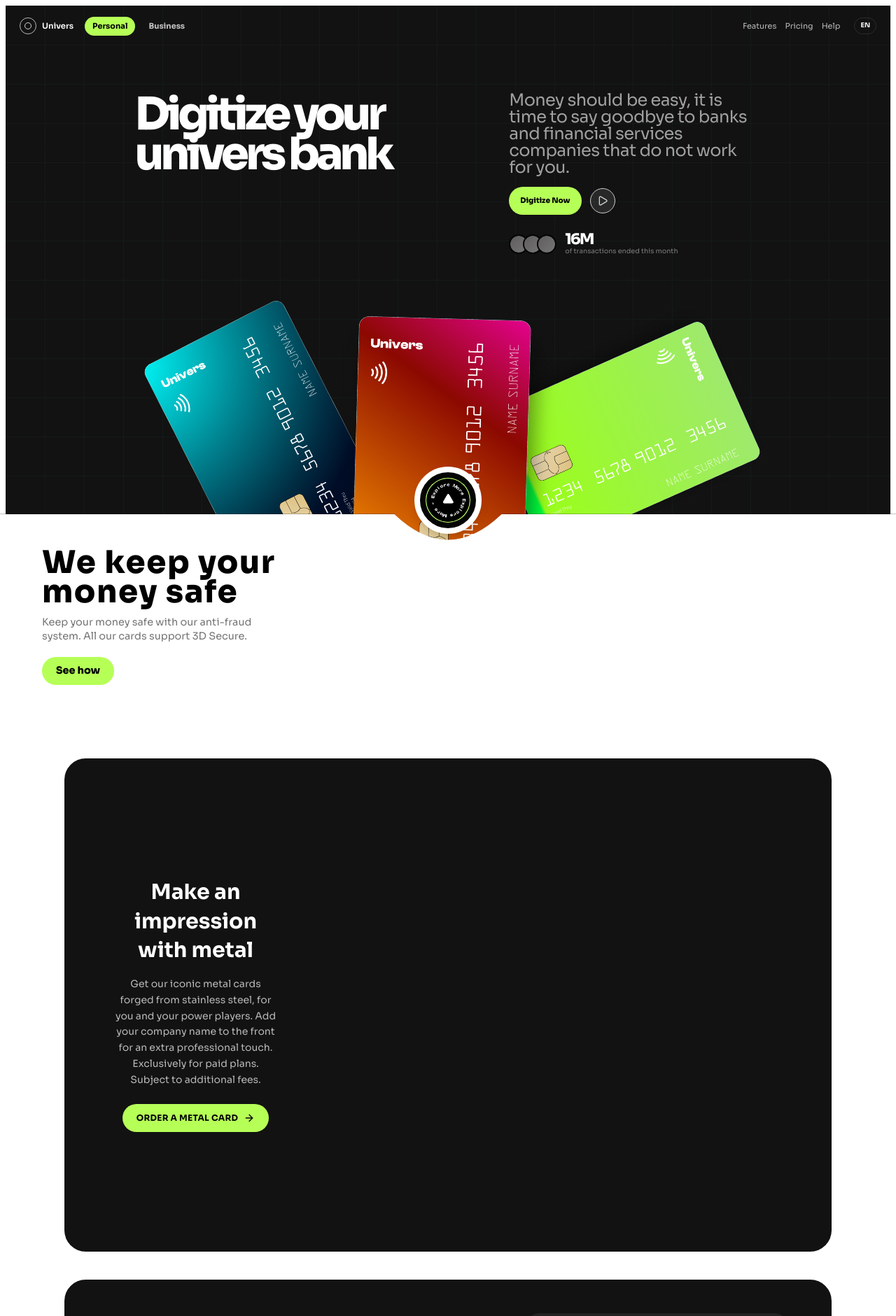
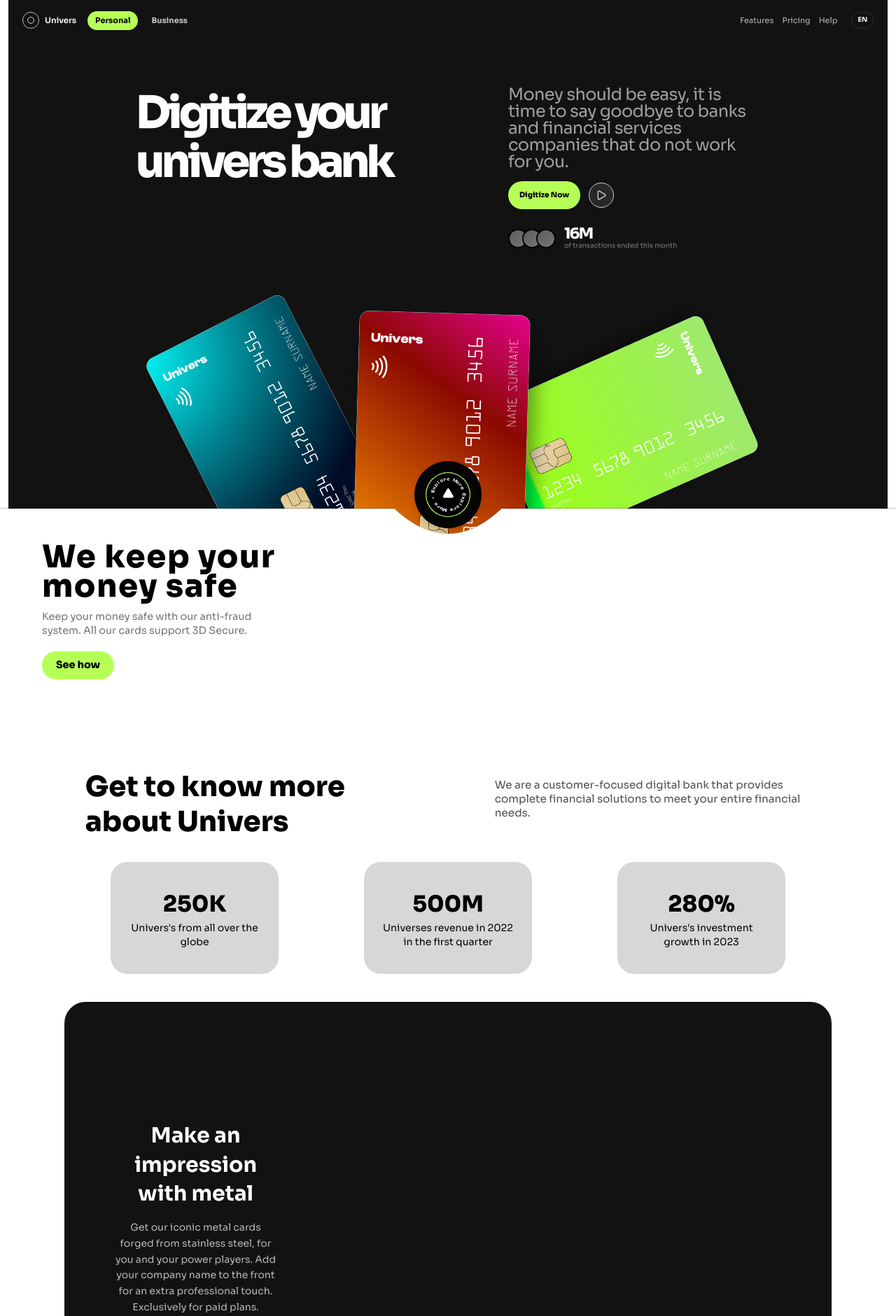
Before and after one commit to sarthakm-dev/landing-page, a Next.js app: page / in a window 1280 px wide. Shown: the top 1881 px of the page at 70% size. Built offline with nearby package versions, Linux system fonts and the light colour scheme.

Commit message:
fix(ui): fix animation durations

```diff
--- a/app/components/landing/ContactSection.tsx
+++ b/app/components/landing/ContactSection.tsx
@@ -1,20 +1,30 @@
-import { ContactFooter } from "./ContactFooter";
-import { Button } from "@/components/ui/button";
+import { ContactFooter } from './ContactFooter';
+import { Button } from '@/components/ui/button';
 
 export function ContactSection() {
   return (
     <>
-      <section id="support" className="flex flex-col gap-10  bg-(--text-secondary) px-4 py-8 text-center text-(--text-primary) sm:px-5">
+      <section
+        id="support"
+        className="flex flex-col gap-10  bg-(--text-secondary) px-4 py-8 text-center text-(--text-primary) sm:px-5"
+      >
         <p className="text-(--text-muted) ">What are you waiting for</p>
         <h2 className="mx-auto max-w-[15ch] text-[2.65rem] font-black leading-[0.96] tracking-[-0.06em]">
           Make your business spending smarter
         </h2>
         <div className="flex justify-center gap-5">
-          <Button className="rounded-md bg-(--bg-primary) px-4 py-2 text-[0.9rem] font-medium text-(--text-primary)">Try Revolut business now</Button>
-          <Button variant="outline" className="rounded-md border-2  px-4 py-2 text-[0.9rem] font-black text-(--text-primary)">Contact Sales</Button>
+          <Button className="rounded-md cursor-pointer   bg-(--bg-primary) px-4 py-2 text-[0.9rem] font-medium text-(--text-primary)">
+            Try Revolut business now
+          </Button>
+          <Button
+            variant="outline"
+            className="rounded-md cursor-pointer   border-2  px-4 py-2 text-[0.9rem] font-black text-(--text-primary)"
+          >
+            Contact Sales
+          </Button>
         </div>
 
-        <ContactFooter/>
+        <ContactFooter />
       </section>
     </>
   );
--- a/app/components/landing/FeaturesSection.tsx
+++ b/app/components/landing/FeaturesSection.tsx
@@ -1,16 +1,15 @@
-"use client";
+'use client';
+import { useRef, useEffect } from 'react';
+import gsap from 'gsap';
+import { ScrollTrigger } from 'gsap/ScrollTrigger';
+import { featureCard, stats } from '@/app/data/landing-content';
+import { ArrowRight, PlayIcon } from 'lucide-react';
+import { ImpressionSection } from '../features/ImpressionSection';
+import { TransfersSection } from '../features/TransfersSection';
+import { Button } from '@/components/ui/button';
+import { Card, CardContent, CardHeader, CardTitle } from '@/components/ui/card';
 
-import { useRef, useEffect } from "react";
-import gsap from "gsap";
-import { ScrollTrigger } from "gsap/ScrollTrigger";
-import { featureCard } from "@/app/data/landing-content";
-import { ArrowRight, PlayIcon } from "lucide-react";
-import { ImpressionSection } from "../features/ImpressionSection";
-import { TransfersSection } from "../features/TransfersSection";
-import { Button } from "@/components/ui/button";
-import { Card, CardContent, CardHeader, CardTitle } from "@/components/ui/card";
-
-if (typeof window !== "undefined") {
+if (typeof window !== 'undefined') {
   gsap.registerPlugin(ScrollTrigger);
 }
 
@@ -20,20 +19,20 @@ export function FeaturesSection() {
   const cardsRef = useRef<HTMLDivElement | null>(null);
 
   useEffect(() => {
-
     if (playRef.current && containerRef.current) {
-      gsap.fromTo(playRef.current,
+      gsap.fromTo(
+        playRef.current,
         { x: 0, opacity: 0, scale: 0.5 },
         {
           x: 120,
           opacity: 1,
           scale: 1,
           duration: 0.8,
-          ease: "back.out(0.5)",
+          ease: 'back.out(0.5)',
           scrollTrigger: {
             trigger: containerRef.current,
-            start: "top 85%",
-            toggleActions: "play reverse play reverse",
+            start: 'top 85%',
+            toggleActions: 'play reverse play reverse',
           },
         }
       );
@@ -50,35 +49,35 @@ export function FeaturesSection() {
           duration: 2,
           scrollTrigger: {
             trigger: cardsRef.current,
-            start: "top 90%",
-            toggleActions: "play reverse play reverse",
+            start: 'top 90%',
+            toggleActions: 'play reverse play reverse',
           },
         }
       );
     }
-
   }, []);
 
   return (
     <section className="bg-(--color-secondary) px-4 py-12 text-(--text-primary) shadow-[0_22px_70px_rgba(0,0,0,0.08)] sm:px-5">
       <div className="flex md:flex-row flex-col gap-4 sm:grid-cols-[0.92fr_1.08fr] sm:items-start px-10">
-
         <div className="w-[50%]">
           <h2 className="max-w-[10ch] text-[2.8rem] font-black leading-[0.94] tracking-[0.1rem]">
             We keep your money safe
           </h2>
-
           <p className="mt-3 max-w-[28ch] text-[0.9rem] leading-5 text-(--text-primary)/55">
             Keep your money safe with our anti-fraud system. All our cards
             support 3D Secure.
           </p>
 
-
-          <div ref={containerRef} className="relative mt-5 flex items-center overflow-visible">
-            <Button asChild className="relative z-20 rounded-full bg-(--bg-primary) px-5 py-2 text-[0.9rem] font-black text-(--text-primary)">
-              <a href="#support">
-                See how
-              </a>
+          <div
+            ref={containerRef}
+            className="relative mt-5 flex items-center overflow-visible"
+          >
+            <Button
+              asChild
+              className="relative z-20 rounded-full bg-(--bg-primary) px-5 py-2 text-[0.9rem] font-black text-(--text-primary)"
+            >
+              <a href="#support">See how</a>
             </Button>
 
             <Button
@@ -86,8 +85,7 @@ export function FeaturesSection() {
               type="button"
               variant="outline"
               size="icon"
-              className="absolute left-0 z-10 flex h-9 w-9 items-center justify-center
-                         rounded-full bg-(--color-accent) text-(--text-secondary)"
+              className="absolute left-0 z-10 flex h-9 w-9 items-center justify-center rounded-full bg-(--color-accent) text-(--text-secondary)"
             >
               <PlayIcon size={16} fill="currentColor" />
             </Button>
@@ -96,11 +94,19 @@ export function FeaturesSection() {
 
         <div ref={cardsRef} className="grid md:grid-cols-2 gap-3">
           {featureCard.map((card, index) => (
-            <Card key={index} className="flex flex-col min-h-26 rounded-[1.15rem] gap-3 bg-[#D7D7D7] p-3">
+            <Card
+              key={index}
+              className="group flex flex-col min-h-26 rounded-[1.15rem] gap-3
+                 bg-(--bg-secondary) p-3 cursor-pointer
+                 transform transition-transform duration-1000 ease-out
+                 hover:bg-black hover:text-white"
+            >
               <CardHeader className="p-0">
-                <CardTitle className="text-[0.9rem] font-black">{card.title}</CardTitle>
+                <CardTitle className="text-[0.9rem] font-black transition-colors duration-500 group-hover:text-white">
+                  {card.title}
+                </CardTitle>
               </CardHeader>
-              <CardContent className="p-0 text-[0.9rem]">
+              <CardContent className="p-0 text-[0.9rem] transition-colors duration-500 group-hover:text-white">
                 {card.content}
                 <div className="flex items-center gap-1 text-xs mt-2">
                   <span>{card.button}</span>
@@ -112,9 +118,48 @@ export function FeaturesSection() {
         </div>
       </div>
 
+      <div className="mt-16 px-10">
+        <div className="flex justify-around">
+          <h2 className="text-[2.5rem] max-w-[15ch] font-black leading-tight">
+            Get to know more about Univers
+          </h2>
+          <p className="mt-3 max-w-[40ch] text-[0.95rem] leading-5 text-(--text-primary)/70">
+            We are a customer-focused digital bank that provides complete
+            financial solutions to meet your entire financial needs.
+          </p>
+        </div>
 
-      <div className="mt-10 px-18"><ImpressionSection /></div>
-      <div className="mt-10 px-18"><TransfersSection /></div>
+        <div className="mt-8 flex justify-evenly gap-6">
+          {stats.map((stat, idx) => (
+            <div
+              key={idx}
+              className="relative w-60 h-40 rounded-3xl  bg-(--bg-secondary) overflow-hidden group"
+            >
+              <div className="absolute inset-0 flex flex-col items-center justify-center p-6 text-center transition-opacity duration-300 group-hover:opacity-0">
+                <div className="text-[2rem] font-black text-(--text-primary)">
+                  {stat.value}
+                </div>
+                <p className="text-sm text-(--text-primary)">{stat.label}</p>
+              </div>
+
+              <div
+                className="absolute inset-0 flex flex-col items-center justify-center p-6 text-center bg-(--color-background) text-(--text-secondary)
+                      transform translate-y-full group-hover:translate-y-0 transition-transform duration-1000 ease-out"
+              >
+                <div className="text-[2rem] font-black">{stat.value}</div>
+                <p className="text-sm">{stat.label}</p>
+              </div>
+            </div>
+          ))}
+        </div>
+      </div>
+
+      <div className="mt-10 px-18">
+        <ImpressionSection />
+      </div>
+      <div className="mt-10 px-18">
+        <TransfersSection />
+      </div>
     </section>
   );
 }
--- a/app/components/landing/HeroSection.tsx
+++ b/app/components/landing/HeroSection.tsx
@@ -1,13 +1,13 @@
-"use client";
-import Image from "next/image";
-import { audienceTabs, navLinks } from "@/app/data/landing-content";
-import { PlayIcon } from "lucide-react";
-import { useEffect, useRef } from "react";
-import gsap from "gsap";
-import { ScrollTrigger } from "gsap/ScrollTrigger";
-import { Button } from "@/components/ui/button";
-import { Badge } from "@/components/ui/badge";
-import { Avatar, AvatarFallback } from "@/components/ui/avatar";
+'use client';
+import Image from 'next/image';
+import { audienceTabs, navLinks } from '@/app/data/landing-content';
+import { PlayIcon } from 'lucide-react';
+import { useEffect, useRef } from 'react';
+import gsap from 'gsap';
+import { ScrollTrigger } from 'gsap/ScrollTrigger';
+import { Button } from '@/components/ui/button';
+import { Badge } from '@/components/ui/badge';
+import { Avatar, AvatarFallback } from '@/components/ui/avatar';
 
 gsap.registerPlugin(ScrollTrigger);
 
@@ -19,7 +19,7 @@ export function HeroSection() {
 
     const ctx = gsap.context(() => {
       gsap.fromTo(
-        ".card",
+        '.card',
         { y: 100, opacity: 0, scale: 0.8 },
         {
           y: 0,
@@ -29,10 +29,10 @@ export function HeroSection() {
           stagger: 0.2,
           scrollTrigger: {
             trigger: heroRef.current,
-            start: "top 80%",
-            toggleActions: "play reverse play reverse",
+            start: 'top 80%',
+            toggleActions: 'play reverse play reverse',
           },
-        },
+        }
       );
     }, heroRef);
 
@@ -43,20 +43,15 @@ export function HeroSection() {
     <section
       ref={heroRef}
       id="hero-section"
-      className="relative bg-(--color-background) px-4 pb-20 pt-4 shadow-[0_24px_90px_rgba(0,0,0,0.4)] sm:px-5 border-t-8 border-x-8   border-white"
-      style={{
-        clipPath: `url(#heroClip)`,
-      }}
+      className="relative bg-(--color-background) px-4 pb-20 pt-4 shadow-[0_24px_90px_rgba(0,0,0,0.4)] sm:px-5  border-x-12 border-white"
     >
-      <svg width="0" height="0" style={{ position: "absolute" }}>
+      <svg className="w-0 h-0 absolute">
         <defs>
           <clipPath id="heroClip" clipPathUnits="objectBoundingBox">
             <path d="M 0,0 L 1,0 L 1,1 L 0.56,1 Q 0.5,1.10 0.44,1 L 0,1 Z" />
           </clipPath>
         </defs>
       </svg>
-
-      <div className="pointer-events-none absolute inset-0 bg-[linear-gradient(rgba(72,255,224,0.12)_1px,transparent_1px),linear-gradient(90deg,rgba(72,255,224,0.12)_1px,transparent_1px)] bg-size-[56px_56px] opacity-30" />
 
       <header className="relative z-10 mb-6 flex items-center justify-between gap-3">
         <div className="flex items-center gap-4">
@@ -70,11 +65,11 @@ export function HeroSection() {
             {audienceTabs.map((tab, index) => (
               <Badge
                 key={tab}
-                variant={index === 0 ? "default" : "secondary"}
+                variant={index === 0 ? 'default' : 'secondary'}
                 className={`rounded-full px-2.5 py-1 text-[0.7rem] font-bold ${
                   index === 0
-                    ? "bg-(--bg-primary) text-(--text-primary)"
-                    : "bg-(--color-secondaryt)/8 text-(--text-secondary)/75"
+                    ? 'bg-(--bg-primary) text-(--text-primary)'
+                    : 'bg-(--color-secondaryt)/8 text-(--text-secondary)/75'
                 }`}
               >
                 {tab}
@@ -85,7 +80,7 @@ export function HeroSection() {
 
         <div className="flex items-center gap-5">
           <nav className="hidden items-center gap-3 text-[0.7rem] text-(--text-secondary)/70 sm:flex">
-            {navLinks.map((link) => (
+            {navLinks.map(link => (
               <a key={link.href} href={link.href}>
                 {link.label}
               </a>
@@ -99,7 +94,7 @@ export function HeroSection() {
 
       <div className="relative z-10 flex flex-col justify-evenly px-6 pt-14 md:flex-row md:mt-0 mt-10">
         <div className="max-w-100 pt-1">
-          <h1 className="md:text-[4rem] max-w-[8ch] font-black leading-[0.9] tracking-[-0.08em] text-[4rem]">
+          <h1 className="md:text-[4rem] max-w-[8ch] font-black leading-[1.1] tracking-[-0.08em] text-[4rem]">
             Digitize your univers bank
           </h1>
         </div>
@@ -132,7 +127,7 @@ export function HeroSection() {
 
           <div className="mt-6 flex items-center gap-3 text-(--text-secondary)">
             <div className="flex -space-x-2">
-              {[0, 1, 2].map((avatar) => (
+              {[0, 1, 2].map(avatar => (
                 <Avatar
                   key={avatar}
                   className="h-7 w-7 border-2 border-[#050505]"
@@ -154,7 +149,7 @@ export function HeroSection() {
       </div>
 
       <div className="relative mx-auto my-8 flex h-48 w-full items-end justify-center sm:h-56">
-        <div className="card absolute left-[12%] top-[4%] w-[37%] rotate-50">
+        <div className="card absolute left-[12%] top-[4%] w-[37%] rotate-50 ">
           <Image
             src="/landing-assets/card-blue.png"
             alt="Blue Univers card"
@@ -188,7 +183,7 @@ export function HeroSection() {
         </div>
 
         <div className="absolute -bottom-35 left-1/2 z-40 -translate-x-1/2">
-          <div className="flex h-24 w-24 items-center justify-center rounded-full border-8 border-white bg-[#050505] shadow-lg">
+          <div className="flex h-24 w-24 items-center justify-center rounded-full  bg-[#050505] shadow-lg">
             <div className="relative flex h-16 w-16 items-center justify-center rounded-full border border-white/15 bg-(--bg-primary) overflow-hidden transition-transform hover:scale-105">
               <Image
                 src="/landing-assets/explore-more.png"
--- a/app/data/landing-content.ts
+++ b/app/data/landing-content.ts
@@ -1,80 +1,80 @@
 export const navLinks = [
-  { href: "#features", label: "Features" },
-  { href: "#transfers", label: "Pricing" },
-  { href: "#support", label: "Help" },
+  { href: '#features', label: 'Features' },
+  { href: '#transfers', label: 'Pricing' },
+  { href: '#support', label: 'Help' },
 ];
 
 export const stats = [
-  { value: "250K", label: "Univers's from all over the globe" },
-  { value: "500M", label: "Universes revenue in 2022 in the first quarter" },
-  { value: "280%", label: "Univers's investment growth in 2023" },
+  { value: '250K', label: "Univers's from all over the globe" },
+  { value: '500M', label: 'Universes revenue in 2022 in the first quarter' },
+  { value: '280%', label: "Univers's investment growth in 2023" },
 ];
 
 export const featureCards = [
   {
-    title: "Spend like a local on debit cards with great FX rates",
-    body: "Our company cards can go the distance abroad. Spend like a local worldwide in 150 countries with FX at the real exchange rate.",
+    title: 'Spend like a local on debit cards with great FX rates',
+    body: 'Our company cards can go the distance abroad. Spend like a local worldwide in 150 countries with FX at the real exchange rate.',
   },
   {
-    title: "Card spending you can control",
-    body: "Create spending rules, freeze limits instantly, and give every wallet clear approval flows without leaving the dashboard.",
+    title: 'Card spending you can control',
+    body: 'Create spending rules, freeze limits instantly, and give every wallet clear approval flows without leaving the dashboard.',
   },
   {
-    title: "Stay secure online with virtual debit cards",
-    body: "Protect subscriptions, issue single-use cards, and separate online spending from your core operating balances.",
+    title: 'Stay secure online with virtual debit cards',
+    body: 'Protect subscriptions, issue single-use cards, and separate online spending from your core operating balances.',
   },
 ];
 
 export const efficiencyCards = [
   {
-    eyebrow: "Banking future",
-    title: "Meet your banking future starting from now",
-    body: "Launch standout card experiences with premium onboarding, flexible controls, and a product surface that feels effortless.",
-    accent: "from-[#d8ff57] via-[#ff4cb5] to-[#7d7dff]",
+    eyebrow: 'Banking future',
+    title: 'Meet your banking future starting from now',
+    body: 'Launch standout card experiences with premium onboarding, flexible controls, and a product surface that feels effortless.',
+    accent: 'from-[#d8ff57] via-[#ff4cb5] to-[#7d7dff]',
   },
   {
-    eyebrow: "How it works",
+    eyebrow: 'How it works',
     title: "Let's learn how Univers works",
-    body: "Understand the platform in one glance with guided onboarding, clear controls and confident day-to-day money movement.",
-    accent: "from-[#f948a6] via-[#8f63ff] to-[#6be7ff]",
+    body: 'Understand the platform in one glance with guided onboarding, clear controls and confident day-to-day money movement.',
+    accent: 'from-[#f948a6] via-[#8f63ff] to-[#6be7ff]',
   },
 ];
 
-export const audienceTabs = ["Personal", "Business"];
+export const audienceTabs = ['Personal', 'Business'];
 
-export const supportPills = ["Debit card", "FX exchange", "Virtual cards"];
+export const supportPills = ['Debit card', 'FX exchange', 'Virtual cards'];
 
 export const featureCard = [
   {
-    title: "Card spending you control",
+    title: 'Card spending you control',
     content:
-      "You are the boss.Set limits, track, freeze/unfreeze and decide where cards can be used.",
-    button: "Discover Expenses",
+      'You are the boss. Set limits, track, freeze/unfreeze and decide where cards can be used.',
+    button: 'Discover Expenses',
   },
   {
-    title: "Card spending you control",
+    title: 'Card spending you control',
     content:
-      "You are the boss.Set limits, track, freeze/unfreeze and decide where cards can be used.",
-    button: "Discover Expenses",
+      'You are the boss. Set limits, track, freeze/unfreeze and decide where cards can be used.',
+    button: 'Discover Expenses',
   },
   {
-    title: "Card spending you control",
+    title: 'Card spending you control',
     content:
-      "You are the boss.Set limits, track, freeze/unfreeze and decide where cards can be used.",
-    button: "Discover Expenses",
+      'You are the boss. Set limits, track, freeze/unfreeze and decide where cards can be used.',
+    button: 'Discover Expenses',
   },
   {
-    title: "Card spending you control",
+    title: 'Card spending you control',
     content:
-      "You are the boss.Set limits, track, freeze/unfreeze and decide where cards can be used.",
-    button: "Discover Expenses",
+      'You are the boss. Set limits, track, freeze/unfreeze and decide where cards can be used.',
+    button: 'Discover Expenses',
   },
 ];
 
 export const hover = [
-  { title: "cosmetics", amount: "$100" },
-  { title: "Food", amount: "$45" },
-  { title: "Shopping", amount: "$241" },
-  { title: "Others", amount: "$100" },
-  { title: "Tech", amount: "$45" },
+  { title: 'Cosmetics', amount: '$100' },
+  { title: 'Food', amount: '$45' },
+  { title: 'Shopping', amount: '$241' },
+  { title: 'Others', amount: '$100' },
+  { title: 'Tech', amount: '$45' },
 ];
--- a/app/globals.css
+++ b/app/globals.css
@@ -64,3 +64,7 @@ a {
   background: #94ff59;
   color: #000;
 }
+
+#hero-section {
+  clip-path: url(#heroClip);
+}
```
Also changed, not shown: app/components/landing/BusinessSection.tsx (+41 -28 lines), public/landing-assets/card-hover.png (added), public/landing-assets/export-hover.png (added).
